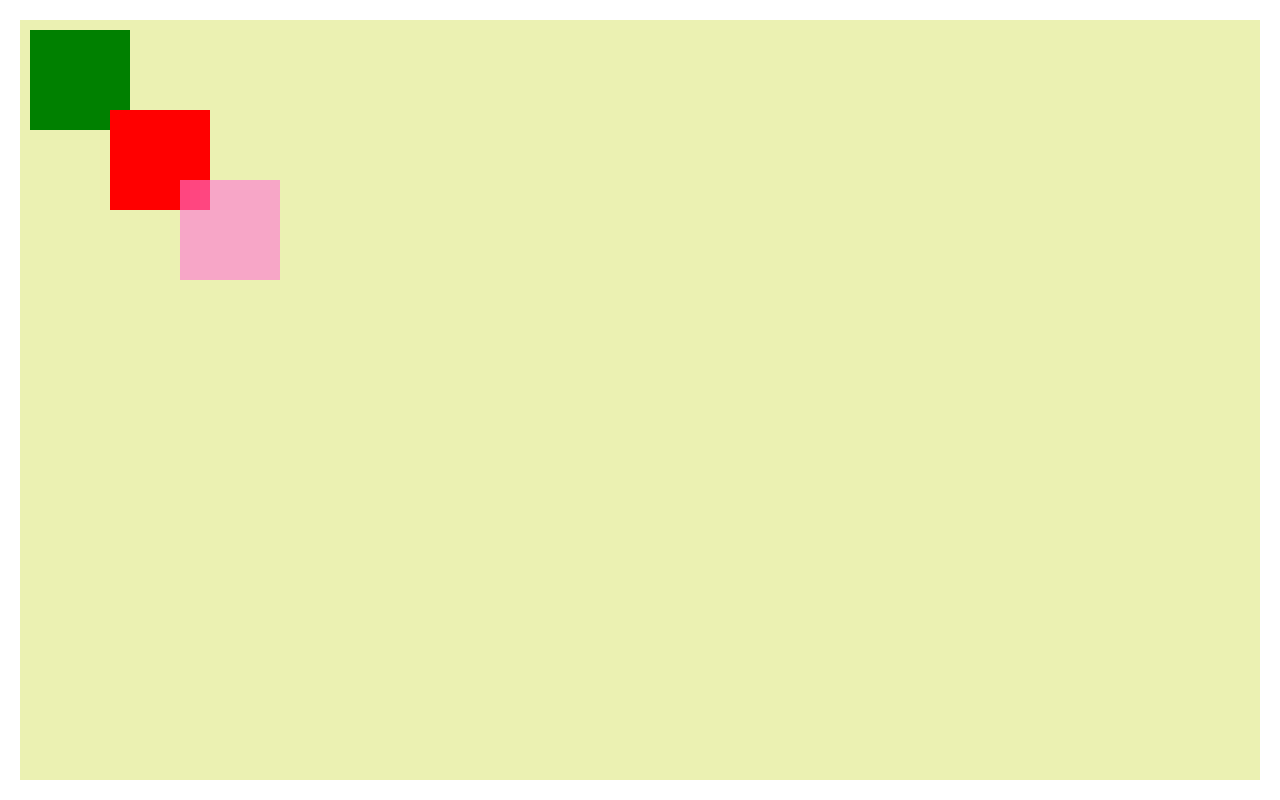
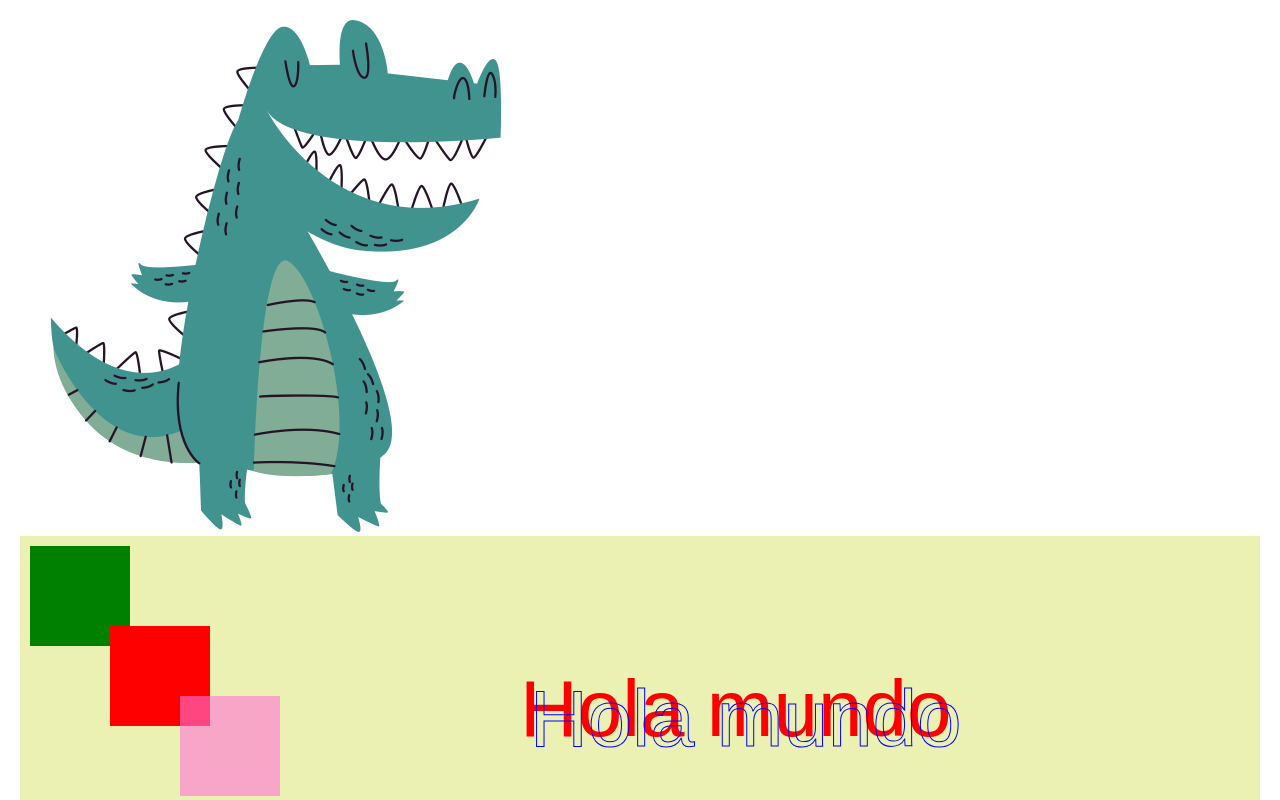
Before and after one commit to Hook03cdl/canvas, a plain HTML site: page index.html in a window 1280 px wide. Shown: the top 800 px of the page. Drawn offline with Linux system fonts and the light colour scheme.

Commit message:
new file:   cocodrilo.png 	modified:   index.html 	modified:   main.js

```diff
--- a/index.html
+++ b/index.html
@@ -1,27 +1,27 @@
 <!DOCTYPE html>
 <html lang="en">
 	<head>
-    <meta charset="UTF-8">
-    <meta name="viewport" content="width=device-width, initial-scale=1.0">
+		<meta charset="UTF-8" />
+		<meta name="viewport" content="width=device-width, initial-scale=1.0" />
 		<title>Document</title>
 	</head>
 	<style>
-    *{
+		* {
 			margin: 0;
 			padding: 0;
 			box-sizing: border-box;
 		}
-    body{
+		body {
 			height: 100vh;
 			width: 100%;
 			padding: 20px;
 		}
-    .mycanvas{
+		.mycanvas {
 			background: #ebf1b2;
 		}
 	</style>
 	<body>
-
+		<img src="cocodrilo.png" id="cocodrilo" alt="cocodrilo" />
 		<canvas class="mycanvas"></canvas>
 
 		<script src="main.js"></script>
--- a/main.js
+++ b/main.js
@@ -1,16 +1,34 @@
-const mycanvas = document.querySelector(".mycanvas");
+const mycanvas = document.querySelector('.mycanvas');
 
-mycanvas.width = window.innerWidth-40;
-mycanvas.height = window.innerHeight-40;
+mycanvas.width = window.innerWidth - 40;
+mycanvas.height = window.innerHeight - 40;
 
+const ctx = mycanvas.getContext('2d');
 
-const ctx = mycanvas.getContext("2d");
-
-ctx.fillStyle = "green";
+ctx.fillStyle = 'green';
 ctx.fillRect(10, 10, 100, 100);
 
-ctx.fillStyle = "red";
+ctx.fillStyle = 'red';
 ctx.fillRect(90, 90, 100, 100);
 
-ctx.fillStyle = "rgba(255, 118, 214,.6)";
+ctx.fillStyle = 'rgba(255, 118, 214,.6)';
 ctx.fillRect(160, 160, 100, 100);
+
+ctx.font = '80px Arial';
+ctx.fillStyle = 'red';
+ctx.fillText('Hola mundo', 500, 200);
+
+ctx.strokeStyle = 'blue';
+ctx.strokeText('Hola mundo', 510, 210);
+
+var gradient = ctx.createLinearGradient(700, 0, 200, 100);
+gradient.addColorStop(0, 'red');
+gradient.addColorStop(1, 'blue');
+ctx.fillStyle = gradient;
+ctx.fillRect(450, 400, 300, 200);
+
+const img = document.getElementById('cocodrilo');
+mycanvas.addEventListener('click', (event) => {
+	console.log(event.clientX, event.clientY);
+	ctx.drawImage(img, event.clientX, event.clientY, 100, 100);
+});
```
Also changed, not shown: cocodrilo.png (added). Lines whose indentation alone changed are shown as unchanged.
